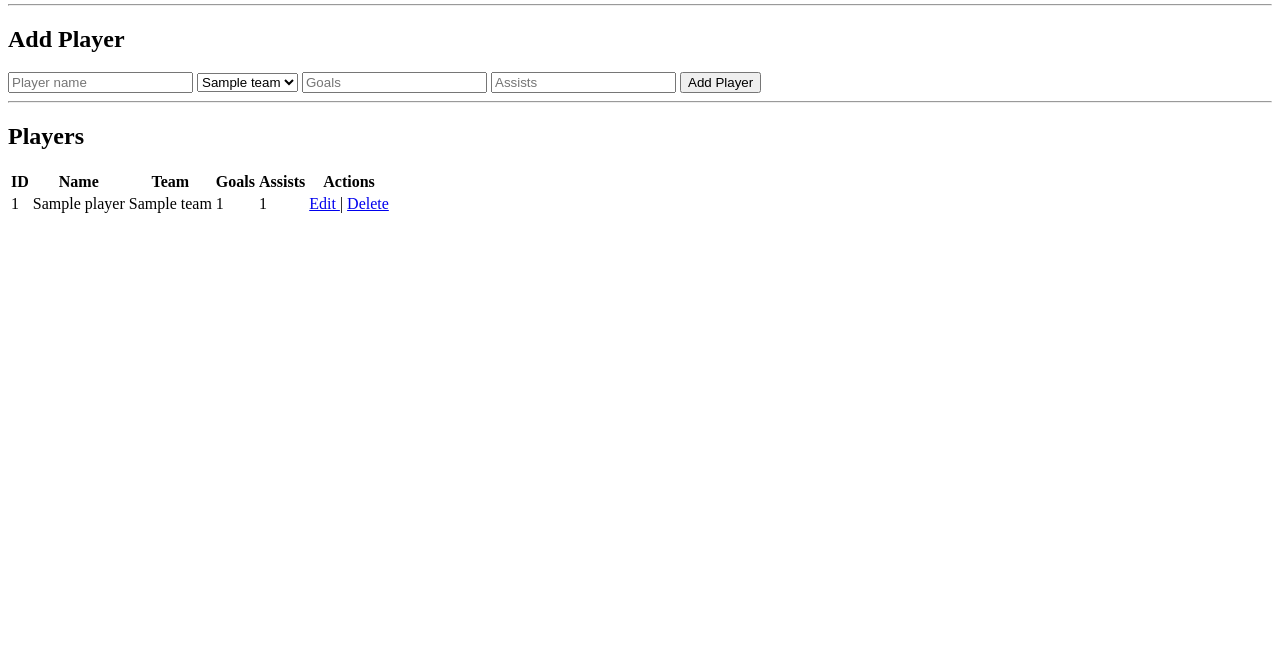
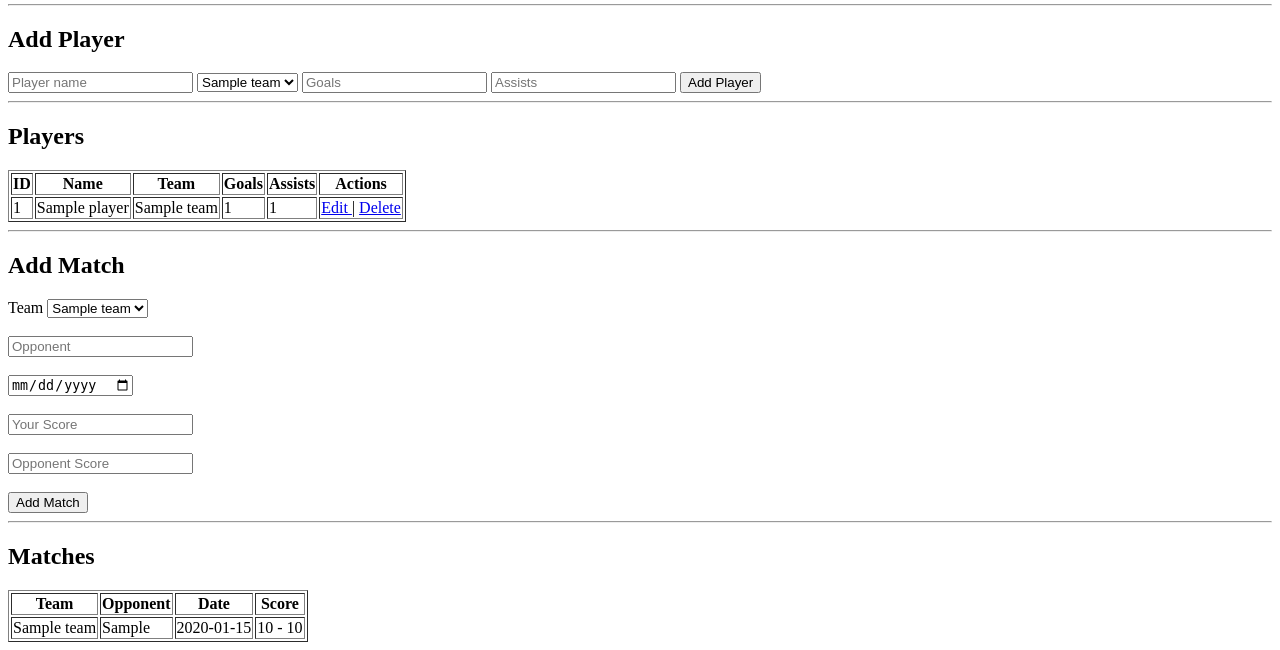
Before and after one commit to Micaiahg888/soccer-analytics, a Flask app: page / in a window 1280 px wide. Shown: the part 281-931 px from the top of the page. Before the commit the page ends 494 px from the top, so only its background shows below. Run offline with Flask 3, Linux system fonts and the light colour scheme; tables that the repository leaves empty hold one stand-in row (values such as "Sample post").

Commit message:
Added more sqlite3 transitions and added a visual table for games as well as debugged

```diff
--- a/app.py
+++ b/app.py
@@ -6,82 +6,115 @@ from database import get_db
 app = Flask(__name__)
 
 
-next_id = 1
-matches = []
-next_match_id = 1
-
 
 @app.route("/")
 def home():
 
-	conn = get_db()
+    conn = get_db()
 
-	# Get Players
-	players = conn.execute(
-		"""
-		SELECT players.*, teams.name AS team_name
-		FROM players
-		JOIN teams
-		ON players.team_id = teams.id
-		"""
+    # Get Players + their team names
+    players = conn.execute(
+        """
+        SELECT players.*, teams.name AS team_name
+        FROM players
+        JOIN teams
+        ON players.team_id = teams.id
+        """
+    ).fetchall()
 
-	).fetchall()
 
-	# Get Teams
-	teams = conn.execute(
-		"SELECT * FROM teams"
-	).fetchall()
+    # Get Teams
+    teams = conn.execute(
+        "SELECT * FROM teams"
+    ).fetchall()
 
-	total_matches = len(matches)
-	total_goals = sum(match["team_goals"] for match in matches)
 
-	# stats
-	wins = 0
-	losses = 0
-	draws = 0
+    # Get Matches from database
+    matches = conn.execute(
+        """
+        SELECT matches.*, teams.name AS team_name
+        FROM matches
+        JOIN teams
+        ON matches.team_id = teams.id
+        """
+    ).fetchall()
 
-	for match in matches:
-		if match["team_goals"] > match["opponent_goals"]:
-			wins += 1
-		elif match["team_goals"] < match["opponent_goals"]:
-			losses += 1
-		else:
-			draws += 1
 
-	goal_differential = sum(match["team_goals"]-match["opponent_goals"] for match in matches)
+    # Match statistics
+    total_matches = len(matches)
 
-	if total_matches > 0:
-		win_percentage = (wins/total_matches) * 100
-	else:
-		win_percentage = 0
+    total_goals = sum(
+        match["team_score"] for match in matches
+    )
+
+
+    wins = 0
+    losses = 0
+    draws = 0
+
+
+    for match in matches:
+
+        if match["team_score"] > match["opponent_score"]:
+            wins += 1
+
+        elif match["team_score"] < match["opponent_score"]:
+            losses += 1
+
+        else:
+            draws += 1
+
+
+    goal_differential = sum(
+        match["team_score"] - match["opponent_score"]
+        for match in matches
+    )
+
+
+    if total_matches > 0:
+        win_percentage = (wins / total_matches) * 100
+    else:
+        win_percentage = 0
 
 
 
-	top_scorers = conn.execute(
-		"""
-		SELECT *
-		FROM players
-		ORDER BY goals DESC
-		LIMIT 5
-		"""
-	).fetchall()
+    # Top scorers
+    top_scorers = conn.execute(
+        """
+        SELECT *
+        FROM players
+        ORDER BY goals DESC
+        LIMIT 5
+        """
+    ).fetchall()
 
 
+    # Top assisters
+    top_assisters = conn.execute(
+        """
+        SELECT *
+        FROM players
+        ORDER BY assists DESC
+        LIMIT 5
+        """
+    ).fetchall()
 
-	top_assisters = conn.execute(
-		"""
-		SELECT *
-		FROM players
-		ORDER by assists DESC
-		LIMIT 5
-		"""
-	).fetchall()
 
-	conn.close()
+    conn.close()
 
-	return render_template("index.html", players=players, teams=teams, matches=matches, total_matches=total_matches, total_goals=total_goals, goal_differential=goal_differential,
-win_percentage=win_percentage, top_scorers=top_scorers, top_assisters=top_assisters)
 
+    return render_template(
+        "index.html",
+        players=players,
+        teams=teams,
+        matches=matches,
+        total_matches=total_matches,
+        total_goals=total_goals,
+        goal_differential=goal_differential,
+        win_percentage=win_percentage,
+        top_scorers=top_scorers,
+        top_assisters=top_assisters
+    )
 
 @app.route("/team/<int:team_id>")
 def team_page(team_id):
@@ -225,17 +258,34 @@ def update_player(player_id):
 
 @app.route("/add_match", methods=["POST"])
 def add_match():
-	global next_match_id
 
-	matches.append({
-		"id" : next_match_id,
-		"opponent" : request.form["opponent"],
-		"team_goals" : int(request.form["team_goals"]),
-		"opponent_goals" : int(request.form["opponent_goals"])
-	})
-	next_match_id += 1
+    team_id = request.form.get("team_id")
+    opponent = request.form.get("opponent")
+    date = request.form.get("date")
+    team_score = request.form.get("team_score")
+    opponent_score = request.form.get("opponent_score")
 
-	return redirect("/")
+    conn = get_db()
+
+    conn.execute(
+        """
+        INSERT INTO matches
+        (team_id, opponent, date, team_score, opponent_score)
+        VALUES (?, ?, ?, ?, ?)
+        """,
+        (
+            team_id,
+            opponent,
+            date,
+            team_score,
+            opponent_score
+        )
+    )
+
+    conn.commit()
+    conn.close()
+
+    return redirect("/")
 
 @app.route("/add_team", methods=["POST"])
 def add_team():
--- a/database.py
+++ b/database.py
@@ -1,33 +1,51 @@
 import sqlite3
 
+
 def get_db():
-	conn = sqlite3.connect("soccer.db")
-	conn.row_factory = sqlite3.Row
-	return conn
+    conn = sqlite3.connect("soccer.db")
+    conn.row_factory = sqlite3.Row
+    return conn
+
 
 def create_tables():
-	conn = get_db()
 
-	conn.execute("""
-	CREATE TABLE IF NOT EXISTS teams (
-		id INTEGER PRIMARY KEY AUTOINCREMENT,
-		name TEXT NOT NULL
-	)
-	""")
+    conn = get_db()
+
+    conn.execute("""
+    CREATE TABLE IF NOT EXISTS teams (
+        id INTEGER PRIMARY KEY AUTOINCREMENT,
+        name TEXT NOT NULL
+    )
+    """)
 
 
-	conn.execute("""
-	CREATE TABLE IF NOT EXISTS players (
-		id INTEGER PRIMARY KEY AUTOINCREMENT,
-		team_id INTEGER,
-		name TEXT NOT NULL,
-		goals INTEGER,
-		assists INTEGER,
-		FOREIGN KEY(team_id) REFERENCES teams(id)
-	)
-	""")
+    conn.execute("""
+    CREATE TABLE IF NOT EXISTS players (
+        id INTEGER PRIMARY KEY AUTOINCREMENT,
+        team_id INTEGER,
+        name TEXT NOT NULL,
+        goals INTEGER,
+        assists INTEGER,
+        FOREIGN KEY(team_id) REFERENCES teams(id)
+    )
+    """)
 
-	conn.commit()
-	conn.close()
+
+    conn.execute("""
+    CREATE TABLE IF NOT EXISTS matches (
+        id INTEGER PRIMARY KEY AUTOINCREMENT,
+        team_id INTEGER,
+        opponent TEXT NOT NULL,
+        date TEXT,
+        team_score INTEGER,
+        opponent_score INTEGER,
+        FOREIGN KEY(team_id) REFERENCES teams(id)
+    )
+    """)
+
+
+    conn.commit()
+    conn.close()
+
 
 create_tables()
--- a/templates/index.html
+++ b/templates/index.html
@@ -108,7 +108,7 @@
 
 <h2>Players</h2>
 
-<table boorder="1">
+<table border="1">
 
 <tr>
 	<th>ID</th>
@@ -162,6 +162,119 @@
 
 </table>
 
+<hr>
+
+<h2>Add Match</h2>
+
+<form method="POST" action="/add_match">
+
+    <label>Team</label>
+    <select name="team_id" required>
+
+        {% for team in teams %}
+        <option value="{{ team.id }}">
+            {{ team.name }}
+        </option>
+        {% endfor %}
+
+    </select>
+
+
+    <br><br>
+
+    <input
+        type="text"
+        name="opponent"
+        placeholder="Opponent"
+        required
+    >
+
+    <br><br>
+
+    <input
+        type="date"
+        name="date"
+        required
+    >
+
+    <br><br>
+
+    <input
+        type="number"
+        name="team_score"
+        placeholder="Your Score"
+        required
+    >
+
+    <br><br>
+
+    <input
+        type="number"
+        name="opponent_score"
+        placeholder="Opponent Score"
+        required
+    >
+
+    <br><br>
+
+    <button type="submit">
+        Add Match
+    </button>
+
+</form>
+
+<hr>
+
+
+<h2>Matches</h2>
+
+
+<table border="1">
+
+<tr>
+
+	<th>Team</th>
+	<th>Opponent</th>
+	<th>Date</th>
+	<th>Score</th>
+
+</tr>
+
+
+{% for match in matches %}
+
+<tr>
+
+	<td>
+		{{ match.team_name }}
+	</td>
+
+
+	<td>
+		{{ match.opponent }}
+	</td>
+
+
+	<td>
+		{{ match.date }}
+	</td>
+
+
+	<td>
+		{{ match.team_score }}
+		-
+		{{ match.opponent_score }}
+	</td>
+
+
+</tr>
+
+
+{% endfor %}
+
+
+</table>
+
 </body>
 
 </html>
```
